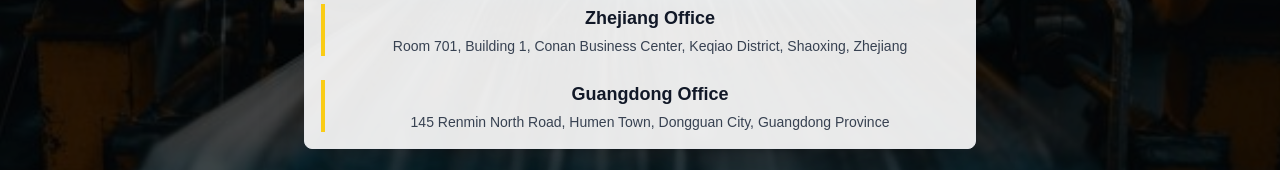
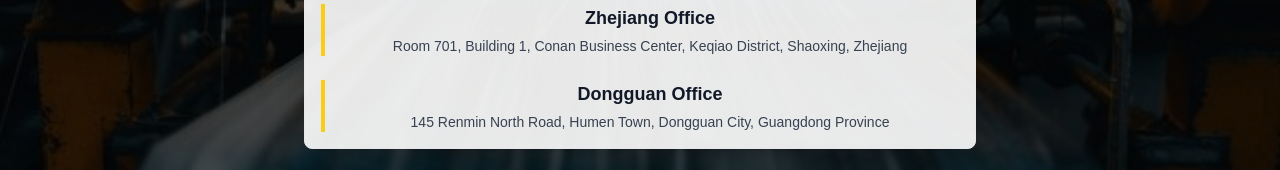
Before and after one commit to anisurarzu/Zhejiang, a Next.js app: page / in a window 1280 px wide. Shown: the part 550-720 px from the top of the page. Built offline with nearby package versions, Linux system fonts and the light colour scheme.

Commit message:
Update HomePage.js

```diff
--- a/components/HomePage.js
+++ b/components/HomePage.js
@@ -70,7 +70,7 @@ export default function HomePage() {
               {/* Dongguan Office */}
               <div className="border-l-4 border-yellow-400 pl-4">
                 <p className="font-semibold text-lg text-gray-900">
-                  Guangdong Office
+                  Dongguan Office
                 </p>
                 <p className="text-gray-700 mt-1 text-sm">
                   145 Renmin North Road, Humen Town, Dongguan City, Guangdong
```
